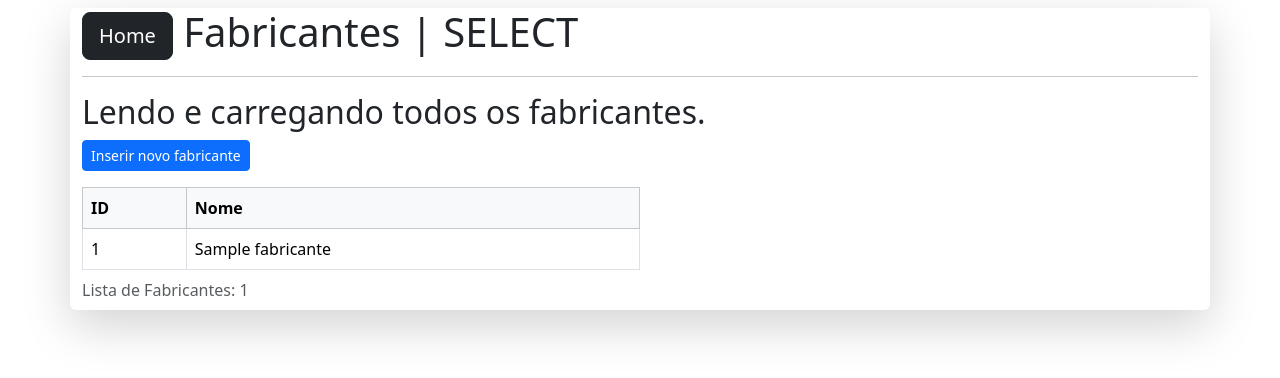
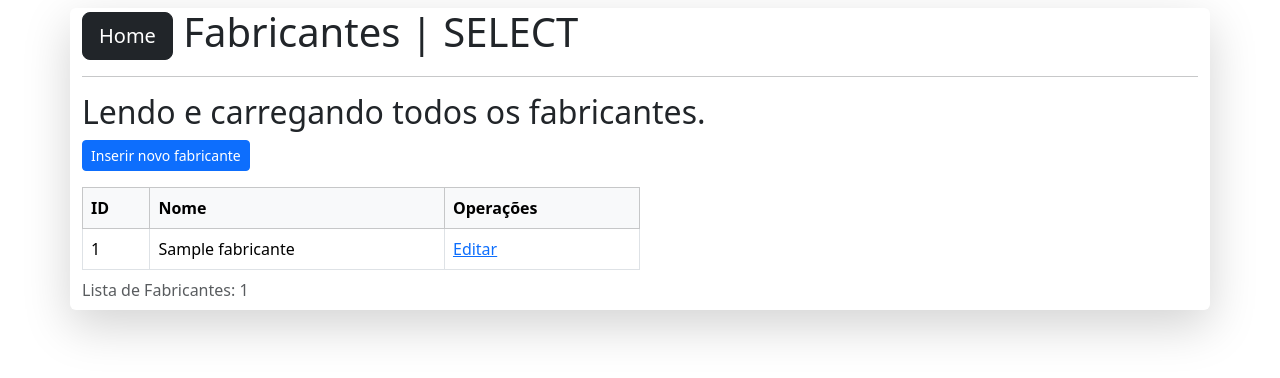
Before and after one commit to VanessaBaldin1/exemplo-crud-php-vanessa, a PHP site: page /fabricantes/visualizar.php in a window 1280 px wide. Shown: the top 378 px of the page. Run offline with PHP 8.4, Linux system fonts and the light colour scheme; tables that the repository leaves empty or names only in its code hold one stand-in row (values such as "Sample post").

Commit message:
Adiciona link comum aos fabricantes

```diff
--- a/fabricantes/visualizar.php
+++ b/fabricantes/visualizar.php
@@ -38,6 +38,7 @@ $quantidade = count($listaDeFabricantes);
                 <tr>
                     <th>ID</th>
                     <th>Nome</th>
+                    <th>Operações</th>
                 </tr>
             </thead>
             <tbody>
@@ -46,6 +47,9 @@ $quantidade = count($listaDeFabricantes);
                 <tr>
                     <td> <?=$fabricantes["id"]?> </td>
                     <td> <?=$fabricantes["nome"]?> </td>
+                    <td>
+                        <a href="atualizar.php">Editar</a>
+                    </td>
                 </tr>
 <?php    } ?>
             </tbody>
```
